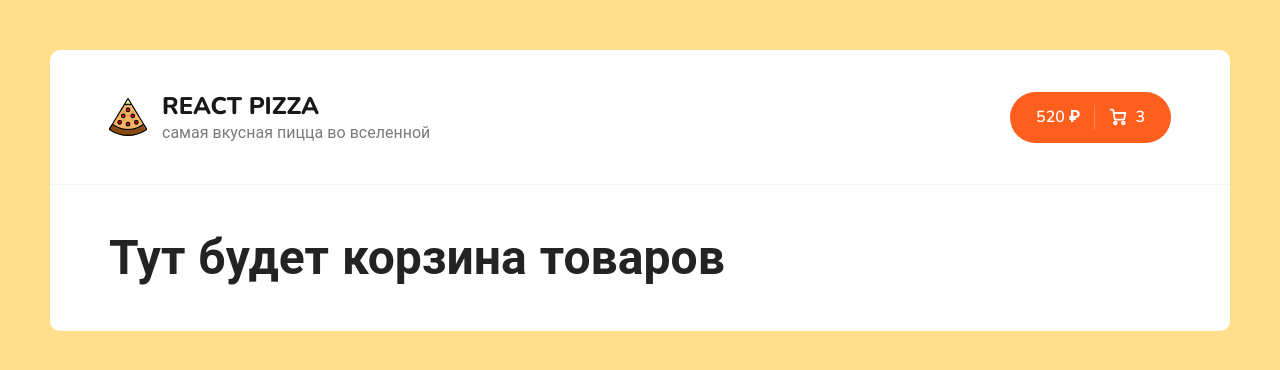
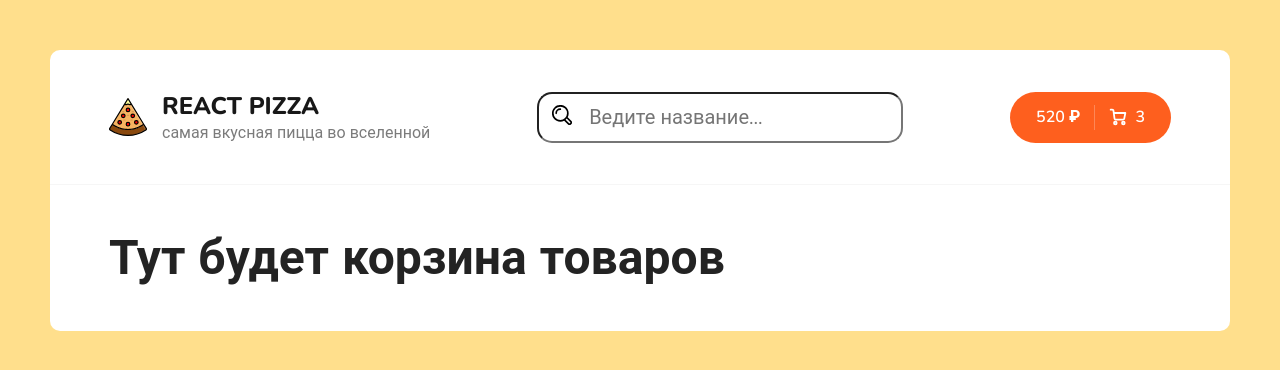
Before and after one commit to SHTAKET1032/React-pizza, a React (Create React App) app: page /cart in a window 1280 px wide. Shown: the top 370 px of the page. Built offline with nearby package versions, Linux system fonts and the light colour scheme.

Commit message:
feat: add local search

```diff
--- a/src/App.js
+++ b/src/App.js
@@ -15,13 +15,16 @@ import "./scss/app.scss";
 
 function App() {
 
+    const [inputValue, setInputValue] = React.useState("")
+    console.log("FROM APP",inputValue)
+
     return (
         <div className="wrapper">
-            <Header/>
+            <Header inputValue={inputValue} setInputValue={setInputValue}/>
             <div className="content">
                 <div className="container">
                     <Routes>
-                        <Route path="/" element={<Home/>}/>
+                        <Route path="/" element={<Home inputValue={inputValue}/>}/>
                         <Route path="/cart" element={<Cart/>}/>
                         <Route path="*" element={<NotFound/>}/>
                     </Routes>
--- a/src/components/header/Header.jsx
+++ b/src/components/header/Header.jsx
@@ -1,9 +1,10 @@
 import {Link} from "react-router-dom"
 
 import headerLogo from "../../assets/img/pizza-logo.svg"
+import Search from "../search/Search"
 
 
-const Header = () => {
+const Header = ({inputValue, setInputValue}) => {
     return (
         <div className="header">
             <div className="container">
@@ -16,6 +17,7 @@ const Header = () => {
                         </div>
                     </div>
                 </Link>
+                <Search inputValue={inputValue} setInputValue={setInputValue}/>
                 <div className="header__cart">
                     <Link to="cart" className="button button--cart">
                         <span>520 ₽</span>
--- /dev/null
+++ b/src/components/search/Search.jsx
@@ -0,0 +1,41 @@
+import React from "react";
+
+import styles from "./Search.module.scss"
+
+const Search = ({inputValue, setInputValue}) => {
+    return (
+        <div className={styles.searchContainer}>
+            <svg
+                className={styles.iconSearch}
+                id="Icons"
+                viewBox="0 0 24 24"
+                xmlns="http://www.w3.org/2000/svg">
+                <path className="cls-1"
+                      d="M18.856,14.624a10.022,10.022,0,1,0-4.234,4.234l4.254,4.255a2.994,2.994,0,1,0,4.239-4.23ZM2,10a8,8,0,1,1,8,8A8.009,8.009,0,0,1,2,10ZM21.7,21.708a1,1,0,0,1-1.4,0l-3.967-3.968a10.092,10.092,0,0,0,1.4-1.406L21.705,20.3a.976.976,0,0,1-.009,1.407Z"/>
+                <path className="cls-1" d="M10,4a6.006,6.006,0,0,0-6,6,1,1,0,0,0,2,0,4,4,0,0,1,4-4,1,1,0,0,0,0-2Z"/>
+            </svg>
+            <input
+                value={inputValue}
+                onChange={event => setInputValue(event.target.value)}
+                className={styles.input}
+                placeholder="Ведите название..."/>
+            {inputValue &&
+                <svg
+                onClick={() => setInputValue("")}
+                className={styles.iconClose}
+                height="512px"
+                id="Layer_1"
+                viewBox="0 0 512 512"
+                width="512px"
+                xmlSpace="preserve"
+                xmlns="http://www.w3.org/2000/svg"
+                xmlnsXlink="http://www.w3.org/1999/xlink">
+                <path d="M443.6,387.1L312.4,255.4l131.5-130c5.4-5.4,5.4-14.2,0-19.6l-37.4-37.6c-2.6-2.6-6.1-4-9.8-4c-3.7,0-7.2,1.5-9.8,4  L256,197.8L124.9,68.3c-2.6-2.6-6.1-4-9.8-4c-3.7,0-7.2,1.5-9.8,4L68,105.9c-5.4,5.4-5.4,14.2,0,19.6l131.5,130L68.4,387.1  c-2.6,2.6-4.1,6.1-4.1,9.8c0,3.7,1.4,7.2,4.1,9.8l37.4,37.6c2.7,2.7,6.2,4.1,9.8,4.1c3.5,0,7.1-1.3,9.8-4.1L256,313.1l130.7,131.1  c2.7,2.7,6.2,4.1,9.8,4.1c3.5,0,7.1-1.3,9.8-4.1l37.4-37.6c2.6-2.6,4.1-6.1,4.1-9.8C447.7,393.2,446.2,389.7,443.6,387.1z"/>
+            </svg>
+            }
+        </div>
+    )
+}
+
+
+export default Search;
--- /dev/null
+++ b/src/components/search/Search.module.scss
@@ -0,0 +1,30 @@
+.searchContainer{
+  position: relative;
+  .iconSearch{
+    position: absolute;
+    width: 20px;
+    height: 20px;
+    top: 13px;
+    left: 15px;
+  }
+  .input{
+    padding: 10px 50px;
+    font-size: 20px;
+    border-radius: 15px;
+    &:focus{
+      border: 2px solid black;
+    }
+  }
+  .iconClose{
+    position: absolute;
+    width: 20px;
+    height: 20px;
+    top: 15px;
+    right: 15px;
+    opacity: 0.3;
+    cursor: pointer;
+    &:hover{
+      opacity: 0.8;
+    }
+  }
+}
--- a/src/pages/Home.jsx
+++ b/src/pages/Home.jsx
@@ -6,15 +6,18 @@ import PizzaBlock from "../components/pizzaBlock/PizzaBlock"
 import PizzaLoader from "../components/pizzaBlock/PizzaLoader"
 
 
-const Home = () => {
+const Home = ({inputValue}) => {
 
-    const [pizzas, setPizzas] = React.useState([])
+    console.log("FROM HOME",inputValue)
+
+    const [data, setData] = React.useState([])
     const [isLoading, setIsloading] = React.useState(true)
     const [categoryId, setCategoryId] = React.useState(0)
     const [sortingType, setSortingType] = React.useState({
         name: "популярности (DESC)",
         sortProperty: "rating"
     })
+
 
 
     React.useEffect(() => {
@@ -27,11 +30,20 @@ const Home = () => {
         fetch(`https://65e9a9c3c9bf92ae3d39d0d6.mockapi.io/pizzas?${category}&sortBy=${sortBy}&order=${order}`)
             .then((response) => response.json())
             .then((response) => {
-                setPizzas(response)
+                setData(response)
                 setIsloading(false)
             })
     }, [categoryId, sortingType])
 
+
+    const loader = [...new Array(10)].map((_, index) => <PizzaLoader key={index}/>);
+    const pizzas = data.filter((obj) => {
+        if(obj.title.toLowerCase().includes(inputValue.toLowerCase())){
+            return true
+        } else {
+            return false
+        }
+    }).map((item) => <PizzaBlock key={item.id}{...item}/>);
 
     return (
         <>
@@ -41,11 +53,7 @@ const Home = () => {
             </div>
             <h2 className="content__title">Все пиццы</h2>
             <div className="content__items">
-                {
-                    isLoading
-                        ? [...new Array(10)].map((_, index) => <PizzaLoader key={index}/>)
-                        : pizzas.map((pizza) => <PizzaBlock key={pizza.id}{...pizza}/>)
-                }
+                {isLoading ? loader : pizzas}
             </div>
         </>
     )
```
